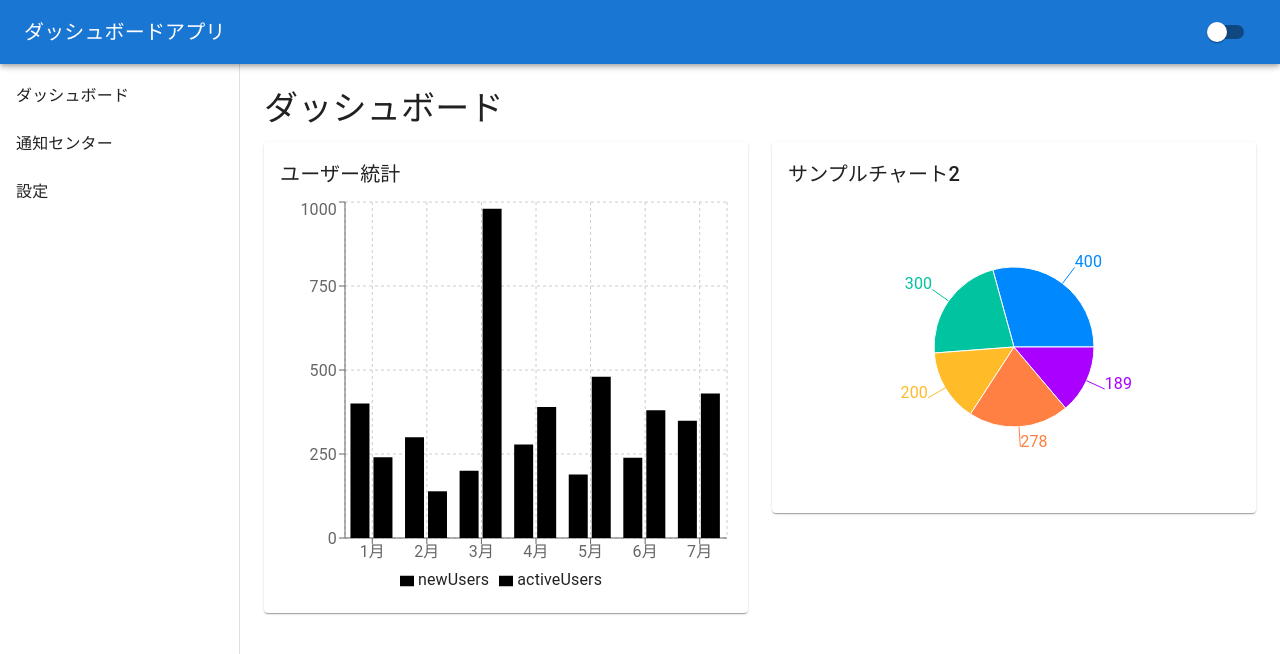
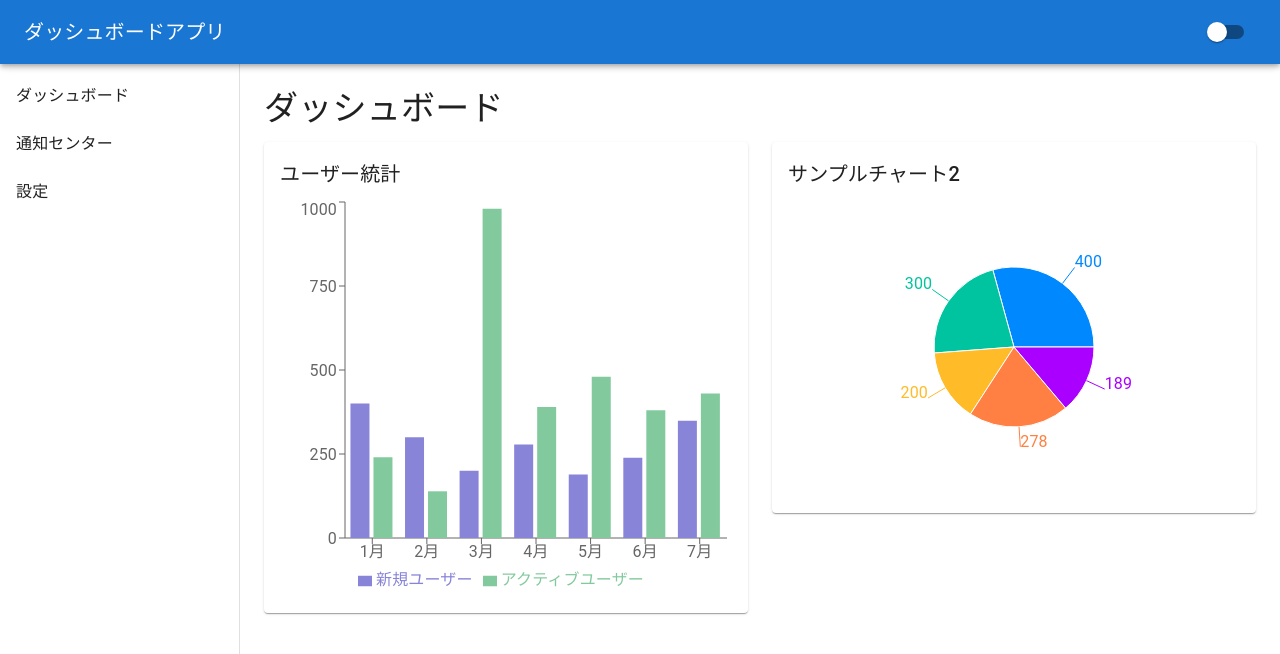
Before and after one commit to FOXHOUND-Ogasawara/dashboard-app, a React (Vite) app: page / in a window 1280 px wide. Shown: the top 654 px of the page. Built offline with nearby package versions, Linux system fonts and the light colour scheme.

Commit message:
タスク1完成

```diff
--- a/src/components/UserStatsChart.tsx
+++ b/src/components/UserStatsChart.tsx
@@ -1,7 +1,7 @@
-// src/components/UserStatsChart.tsx
 import React from 'react';
 import {
-  BarChart, Bar, XAxis, YAxis, Tooltip, Legend, ResponsiveContainer, CartesianGrid
+  BarChart, Bar, XAxis, YAxis,  Legend, ResponsiveContainer,
+  //棒グラフ,要素,X軸,Y軸,グラフの凡例（項目名と色の説明）,
 } from 'recharts';
 import { userData } from '../data/userData';
 
@@ -9,13 +9,12 @@ const UserStatsChart: React.FC = () => {
   return (
     <ResponsiveContainer width="100%" height={400}>
       <BarChart data={userData}>
-        <CartesianGrid strokeDasharray="3 3" />
         <XAxis dataKey="month" />
         <YAxis />
-        <Tooltip />
         <Legend />
-        <Bar dataKey="newUsers" />
-        <Bar dataKey="activeUsers" />
+        <Bar dataKey="newUsers" name="新規ユーザー" fill='#8884d8' />
+        //fillは色
+        <Bar dataKey="activeUsers"   name="アクティブユーザー" fill="#82ca9d"/>
       </BarChart>
     </ResponsiveContainer>
   );
```
